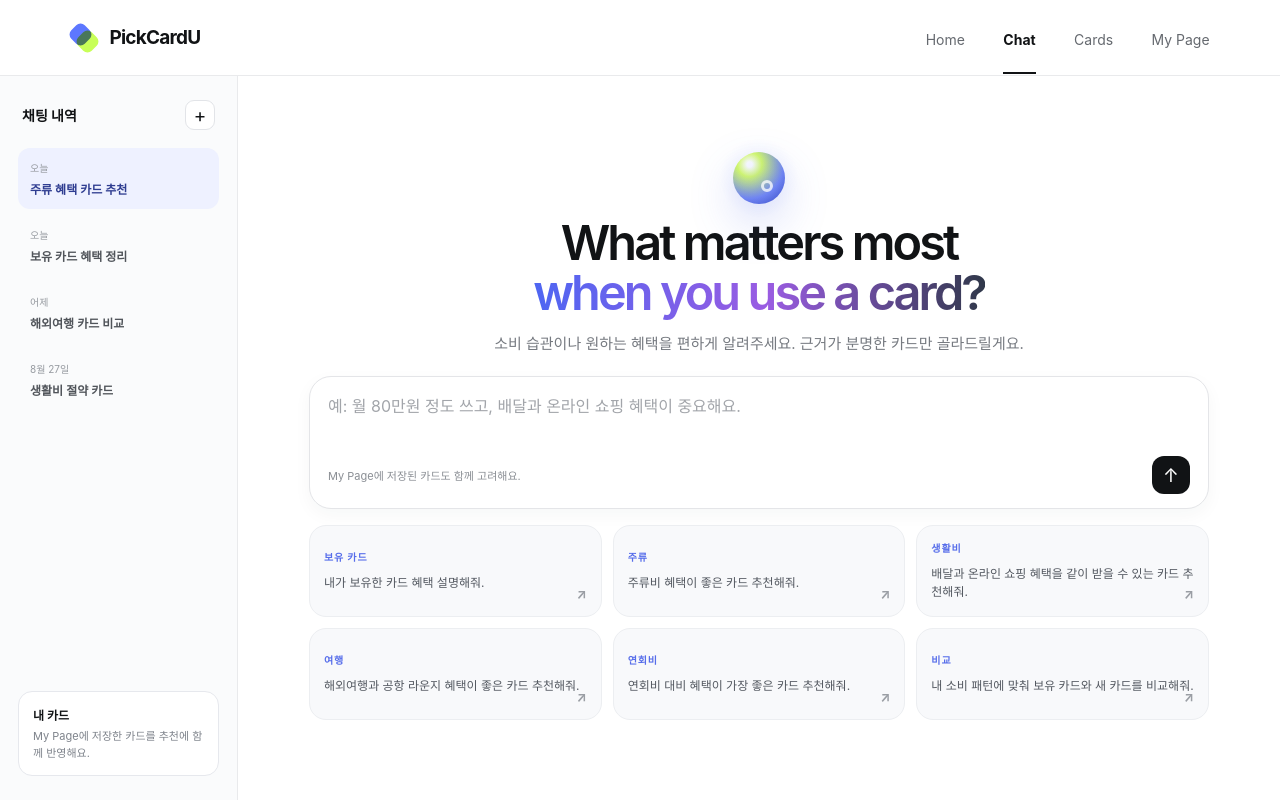
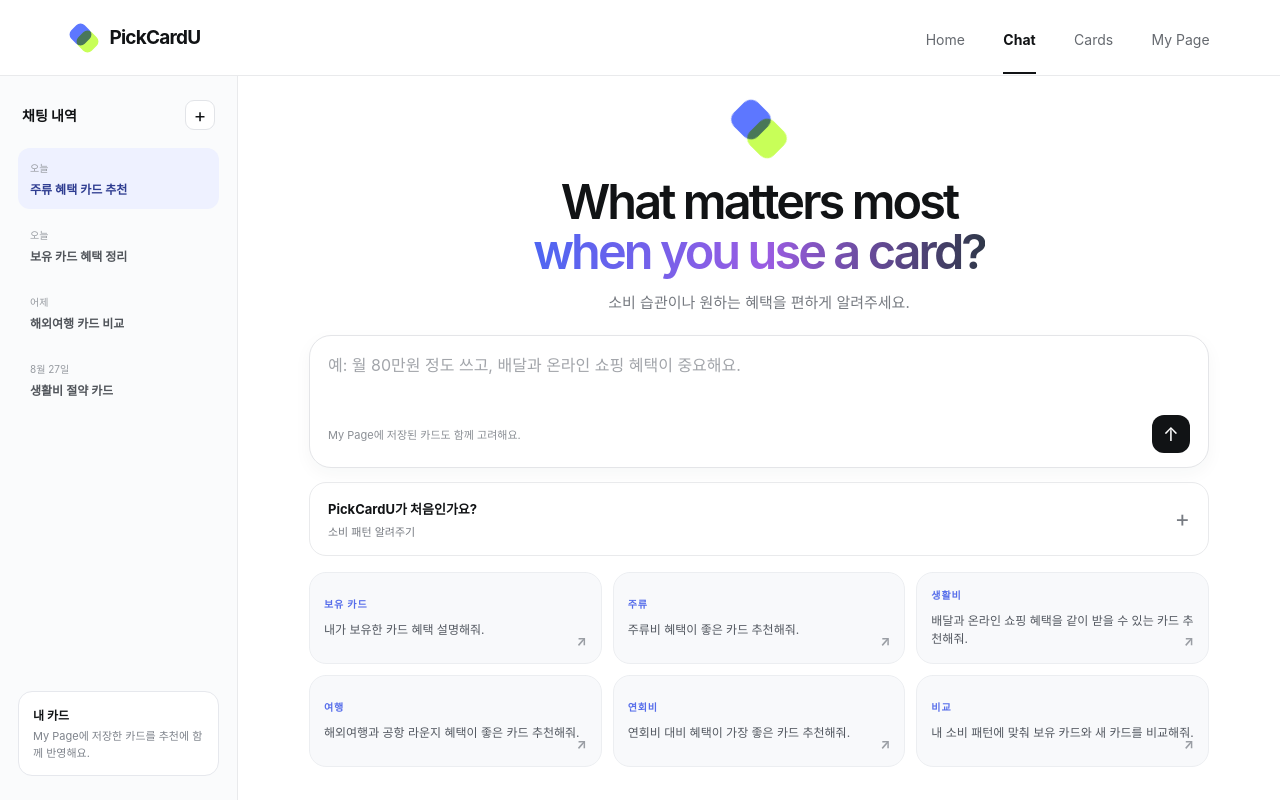
Before and after one commit to yeony-park/PickCardU, a Next.js app in the folder apps/main/: page /chat in a window 1280 px wide. Built offline with nearby package versions, Linux system fonts and the light colour scheme.

Commit message:
feat: add chat onboarding survey and animated brand mark

```diff
--- a/apps/main/app/chat/page.tsx
+++ b/apps/main/app/chat/page.tsx
@@ -101,12 +101,12 @@ export default function ChatPage() {
           </div>
         </aside>
         <section className="chat-hero" aria-labelledby="chat-title">
-          <div className="assistant-orb" aria-hidden="true"><span /></div>
+          <div className="assistant-logo brand-mark" aria-hidden="true"><i /><i /></div>
           <h1 id="chat-title">
             What matters most<br /><span>when you use a card?</span>
           </h1>
           <p className="chat-description">
-            소비 습관이나 원하는 혜택을 편하게 알려주세요. 근거가 분명한 카드만 골라드릴게요.
+            소비 습관이나 원하는 혜택을 편하게 알려주세요.
           </p>
           <form className="chat-composer" onSubmit={submit}>
             <label className="sr-only" htmlFor="card-question">PickCardU에 질문하기</label>
@@ -127,6 +127,43 @@ export default function ChatPage() {
               >↑</button>
             </div>
           </form>
+          {!submitted && (
+            <details className="chat-survey">
+              <summary>
+                <div><strong>PickCardU가 처음인가요?</strong><span>소비 패턴 알려주기</span></div>
+                <span className="survey-toggle" aria-hidden="true">+</span>
+              </summary>
+              <div className="survey-fields">
+                <div className="survey-spending">
+                  <label htmlFor="survey-monthly-spending">월 평균 카드 사용 금액</label>
+                  <select id="survey-monthly-spending" name="monthly-spending" defaultValue="">
+                    <option value="" disabled>선택해 주세요</option>
+                    <option value="under-30">30만원 미만</option>
+                    <option value="30-50">30만원 이상 ~ 50만원 미만</option>
+                    <option value="50-100">50만원 이상 ~ 100만원 미만</option>
+                    <option value="100-200">100만원 이상 ~ 200만원 미만</option>
+                    <option value="over-200">200만원 이상</option>
+                  </select>
+                </div>
+                <fieldset>
+                  <legend>자주 쓰는 소비 영역 <span>여러 개 선택 가능</span></legend>
+                  <div className="survey-options">
+                    {['쇼핑', '배달·외식', '카페', '교통', '주유', '여행'].map((category) => (
+                      <label key={category}><input type="checkbox" name="spending-category" value={category} /><span>{category}</span></label>
+                    ))}
+                  </div>
+                </fieldset>
+                <fieldset>
+                  <legend>원하는 혜택 <span>여러 개 선택 가능</span></legend>
+                  <div className="survey-options">
+                    {['할인', '포인트 적립', '항공 마일리지'].map((benefit) => (
+                      <label key={benefit}><input type="checkbox" name="preferred-benefit" value={benefit} /><span>{benefit}</span></label>
+                    ))}
+                  </div>
+                </fieldset>
+              </div>
+            </details>
+          )}
           {submitted ? (
             <p className="submit-preview"><span>내 질문</span>{submitted}</p>
           ) : null}
--- a/apps/main/app/globals.css
+++ b/apps/main/app/globals.css
@@ -399,31 +399,16 @@ a { color: inherit; text-decoration: none; }
   justify-content: center;
   text-align: center;
 }
-.assistant-orb {
-  position: relative;
+.assistant-logo.brand-mark {
   width: 52px;
   height: 52px;
-  margin-bottom: 14px;
-  border-radius: 50%;
-  background: radial-gradient(circle at 32% 24%, #fff 0 5%, #d7ff63 23%, #7b91ff 64%, #3448c7 100%);
-  box-shadow: 0 18px 45px rgb(90 111 232 / 26%), inset -10px -12px 18px rgb(40 54 167 / 18%);
+  margin-bottom: 20px;
 }
-.assistant-orb::after {
-  position: absolute;
-  inset: -14px;
-  border-radius: 50%;
-  background: radial-gradient(circle, rgb(123 145 255 / 17%), transparent 70%);
-  content: '';
-}
-.assistant-orb span {
-  position: absolute;
-  z-index: 2;
-  right: 12px;
-  bottom: 12px;
-  width: 12px;
-  height: 12px;
-  border: 3px solid rgb(255 255 255 / 75%);
-  border-radius: 50%;
+.assistant-logo.brand-mark i { width: 34px; height: 34px; border-radius: 10px; animation: assistant-logo-drift 4s ease-in-out infinite; }
+.assistant-logo i:last-child { animation-delay: -2s; }
+@keyframes assistant-logo-drift {
+  0%, 100% { transform: translateY(0) rotate(45deg); }
+  50% { transform: translateY(-4px) rotate(45deg); }
 }
 .chat-hero h1 {
   margin: 0;
@@ -495,6 +480,26 @@ a { color: inherit; text-decoration: none; }
   text-align: left;
 }
 .submit-preview span { margin-right: 9px; color: #5168e9; font-weight: 700; }
+.chat-survey { width: 100%; margin-top: 14px; border: 1px solid var(--line); border-radius: 17px; text-align: left; }
+.chat-survey summary { display: flex; padding: 16px 18px; cursor: pointer; align-items: center; justify-content: space-between; gap: 16px; list-style: none; }
+.chat-survey summary::-webkit-details-marker { display: none; }
+.chat-survey summary > div { display: flex; flex-direction: column; gap: 5px; }
+.chat-survey summary strong { font-size: 13px; font-weight: 650; }
+.chat-survey summary div span { color: var(--muted); font-size: 11px; }
+.survey-toggle { color: #777b82; font-size: 23px; transition: transform 160ms ease; }
+.chat-survey[open] .survey-toggle { transform: rotate(45deg); }
+.chat-survey summary:focus-visible { outline: 2px solid #b8c2ff; outline-offset: 3px; border-radius: 17px; }
+.survey-fields { display: grid; padding: 4px 18px 20px; gap: 22px; }
+.survey-spending { display: grid; gap: 10px; }
+.survey-spending label, .survey-fields legend { font-size: 12px; font-weight: 650; }
+.survey-spending select { width: 100%; padding: 12px; border: 1px solid var(--line); border-radius: 10px; background: var(--paper); color: var(--ink); font: inherit; font-size: 12px; }
+.survey-fields fieldset { min-width: 0; margin: 0; padding: 0; border: 0; }
+.survey-fields legend { padding: 0; margin-bottom: 10px; }
+.survey-fields legend span { margin-left: 8px; color: var(--muted); font-size: 10px; font-weight: 400; }
+.survey-options { display: flex; flex-wrap: wrap; gap: 8px; }
+.survey-options label { display: inline-flex; padding: 9px 12px; align-items: center; gap: 7px; border: 1px solid var(--line); border-radius: 999px; cursor: pointer; font-size: 12px; }
+.survey-options input { margin: 0; accent-color: var(--blue); }
+.survey-options label:has(input:checked) { border-color: #b8c2ff; background: #f4f6ff; }
 .suggestion-section { width: 100%; margin-top: clamp(14px, 2vh, 20px); text-align: left; }
 .suggestion-grid { display: grid; grid-template-columns: repeat(3, 1fr); gap: 11px; }
 .suggestion-grid button {
@@ -872,7 +877,6 @@ a { color: inherit; text-decoration: none; }
   .chat-layout { min-height: calc(100svh - 64px); grid-template-columns: 1fr; }
   .chat-history { display: none; }
   .chat-hero { min-height: calc(100svh - 64px); padding: 26px 0 34px; }
-  .assistant-orb { width: 48px; height: 48px; margin-bottom: 12px; }
   .chat-hero h1 { font-size: clamp(34px, 10vw, 46px); }
   .chat-composer { margin-top: 20px; }
   .suggestion-grid { grid-template-columns: repeat(2, 1fr); }
```
